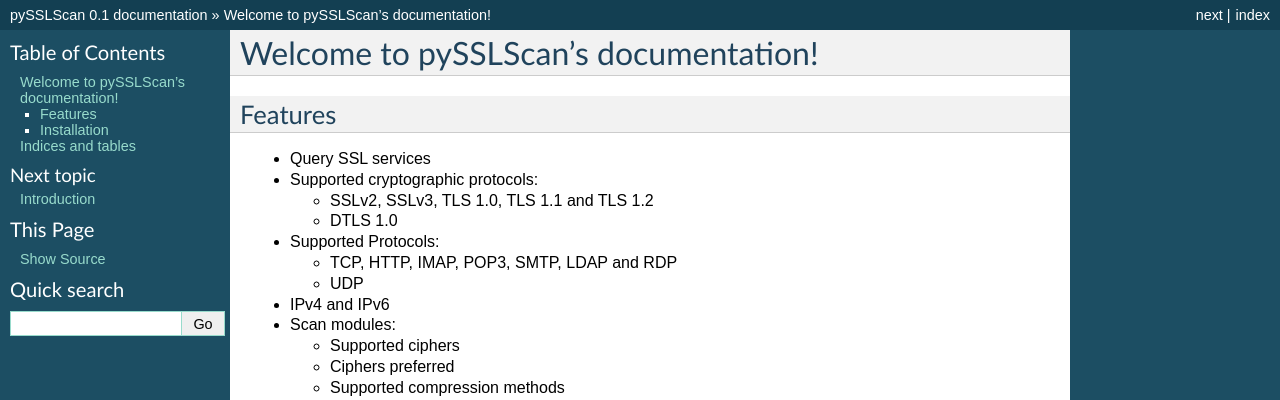
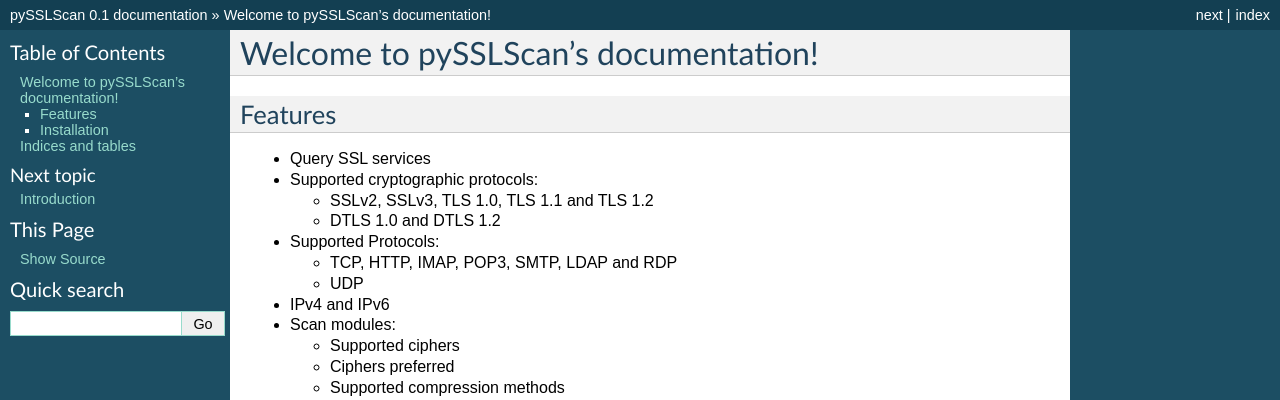
Before and after one commit to DinoTools/pysslscan, a Sphinx documentation site: the page built from docs/source/index.rst, in a window 1280 px wide. Shown: the top 400 px of the page. Built offline with Sphinx 7.4.7, drawn with Linux system fonts in a browser that asks for light colours.

Commit message:
doc - Add DTLS 1.2 to feature list

```diff
--- a/README.rst
+++ b/README.rst
@@ -17,7 +17,7 @@
 * Supported cryptographic protocols:
 
   * SSLv2, SSLv3, TLS 1.0, TLS 1.1 and TLS 1.2
-  * DTLS 1.0
+  * DTLS 1.0 and DTLS 1.2
 
 * Supported Protocols:
 
--- a/docs/source/index.rst
+++ b/docs/source/index.rst
@@ -8,7 +8,7 @@
 * Supported cryptographic protocols:
 
   * SSLv2, SSLv3, TLS 1.0, TLS 1.1 and TLS 1.2
-  * DTLS 1.0
+  * DTLS 1.0 and DTLS 1.2
 
 * Supported Protocols:
 
```
